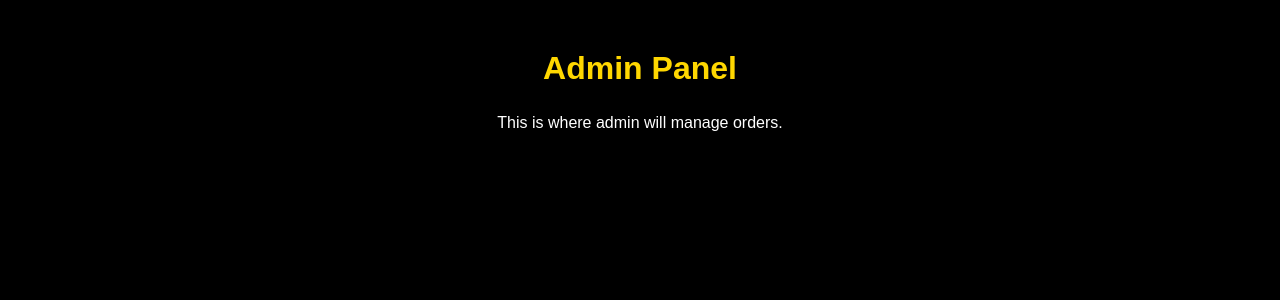
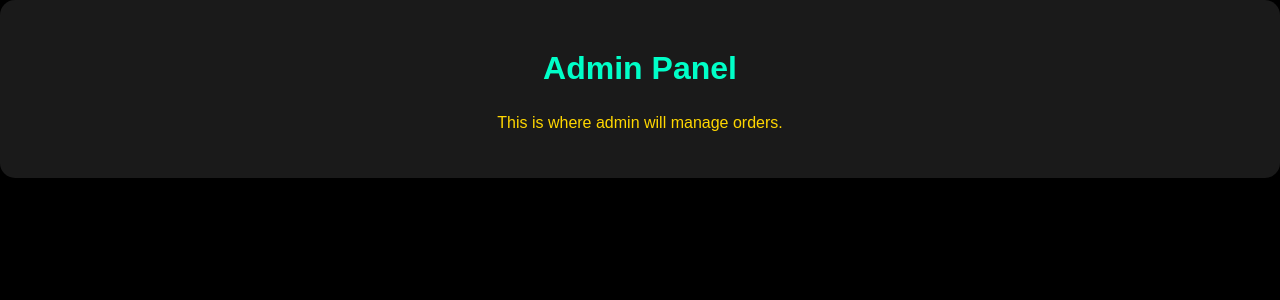
Before and after one commit to MLBBDIAMONDSTORE/mlbbbdiamondstore, a React (Create React App) app in the folder frontend/: page /admin in a window 1280 px wide. Shown: the top 300 px of the page. Built offline with nearby package versions, Linux system fonts and the light colour scheme.

Commit message:
Update AdminPanel.css

```diff
--- a/frontend/src/styles/AdminPanel.css
+++ b/frontend/src/styles/AdminPanel.css
@@ -1,8 +1,7 @@
 .admin-panel {
   padding: 30px;
   text-align: center;
-}
-
-.admin-panel h2 {
+  background: #1a1a1a;
+  border-radius: 15px;
   color: #ffd700;
 }
```
